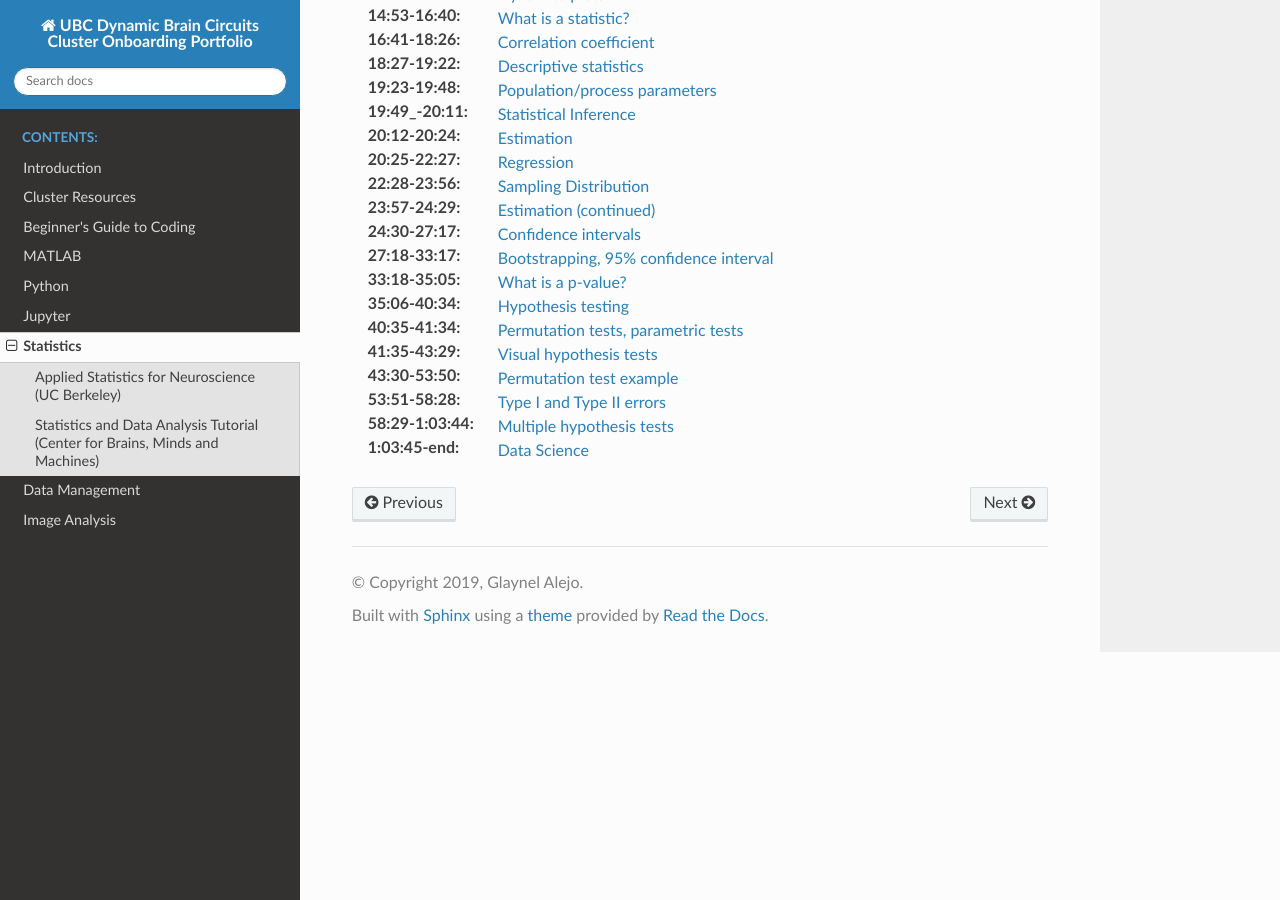
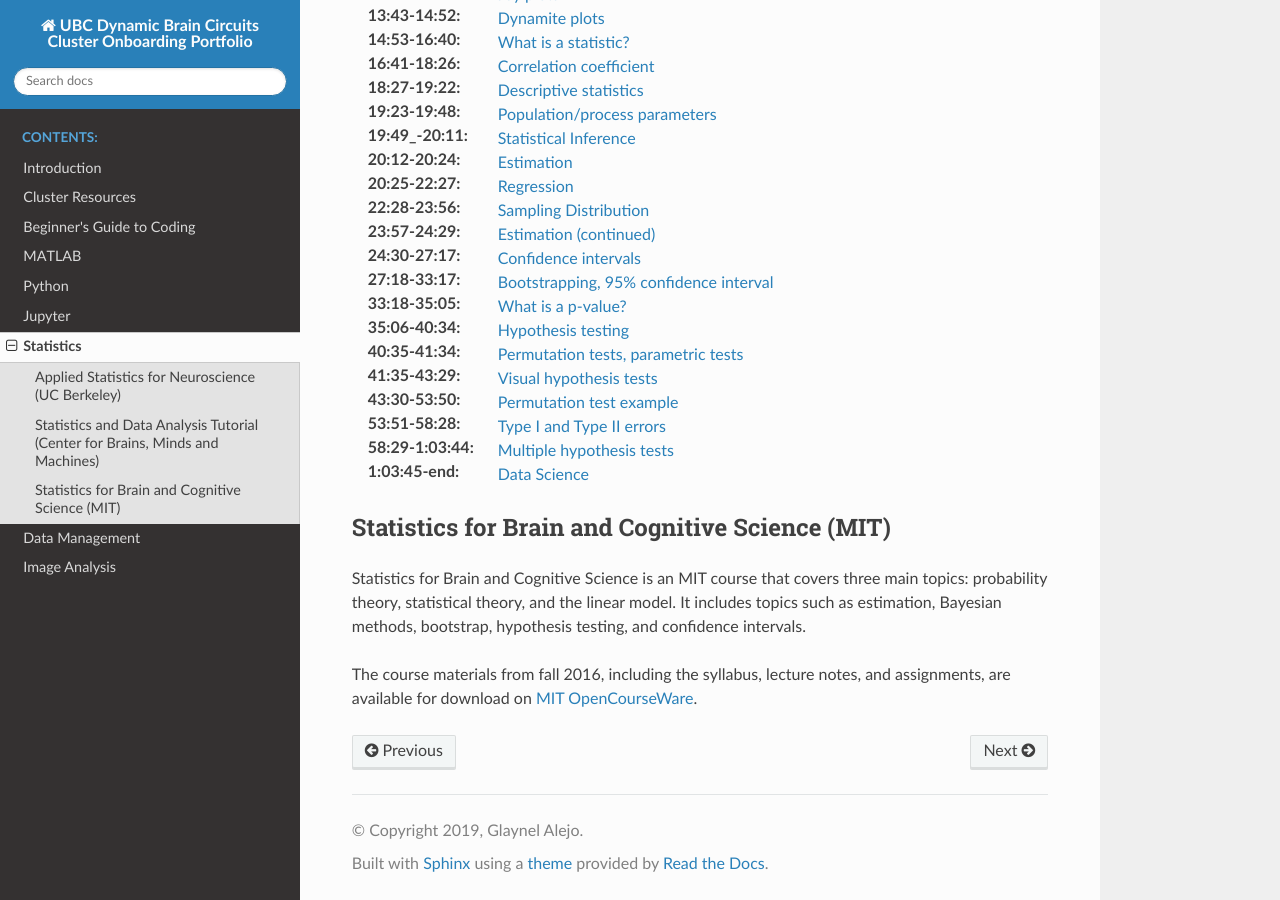
Before and after one commit to ubcbraincircuits/onboarding, a Sphinx documentation site: the page built from source/statistics.rst, in a window 1280 px wide and 900 px high, scrolled down 3016 px. Built offline with Sphinx 7.4.7 and the Read the Docs theme 2.0.0, drawn with Linux system fonts in a browser that asks for light colours; some of the changed text lies outside the part shown.

Commit message:
Add MIT section

```diff
--- a/source/statistics.rst
+++ b/source/statistics.rst
@@ -145,3 +145,14 @@ It is a quick overview of the basics of statistics by Ethan Meyers.
 :53\:\51-58\:\28: `Type I and Type II errors <https://youtu.be/XbHeCL_8UhA?t=3231>`_
 :58\:\29-1\:\03\:\44: `Multiple hypothesis tests <https://youtu.be/XbHeCL_8UhA?t=3509>`_
 :1\:\03\:\45-end: `Data Science <https://youtu.be/XbHeCL_8UhA?t=3825>`_
+
+************************************************
+Statistics for Brain and Cognitive Science (MIT)
+************************************************
+
+Statistics for Brain and Cognitive Science is an MIT course that covers three
+main topics: probability theory, statistical theory, and the linear model. It includes
+topics such as estimation, Bayesian methods, bootstrap, hypothesis testing, and confidence intervals.
+
+The course materials from fall 2016, including the syllabus, lecture notes, and assignments, are available
+for download on `MIT OpenCourseWare <https://ocw.mit.edu/courses/brain-and-cognitive-sciences/9-07-statistics-for-brain-and-cognitive-science-fall-2016/index.htm>`_.
```
